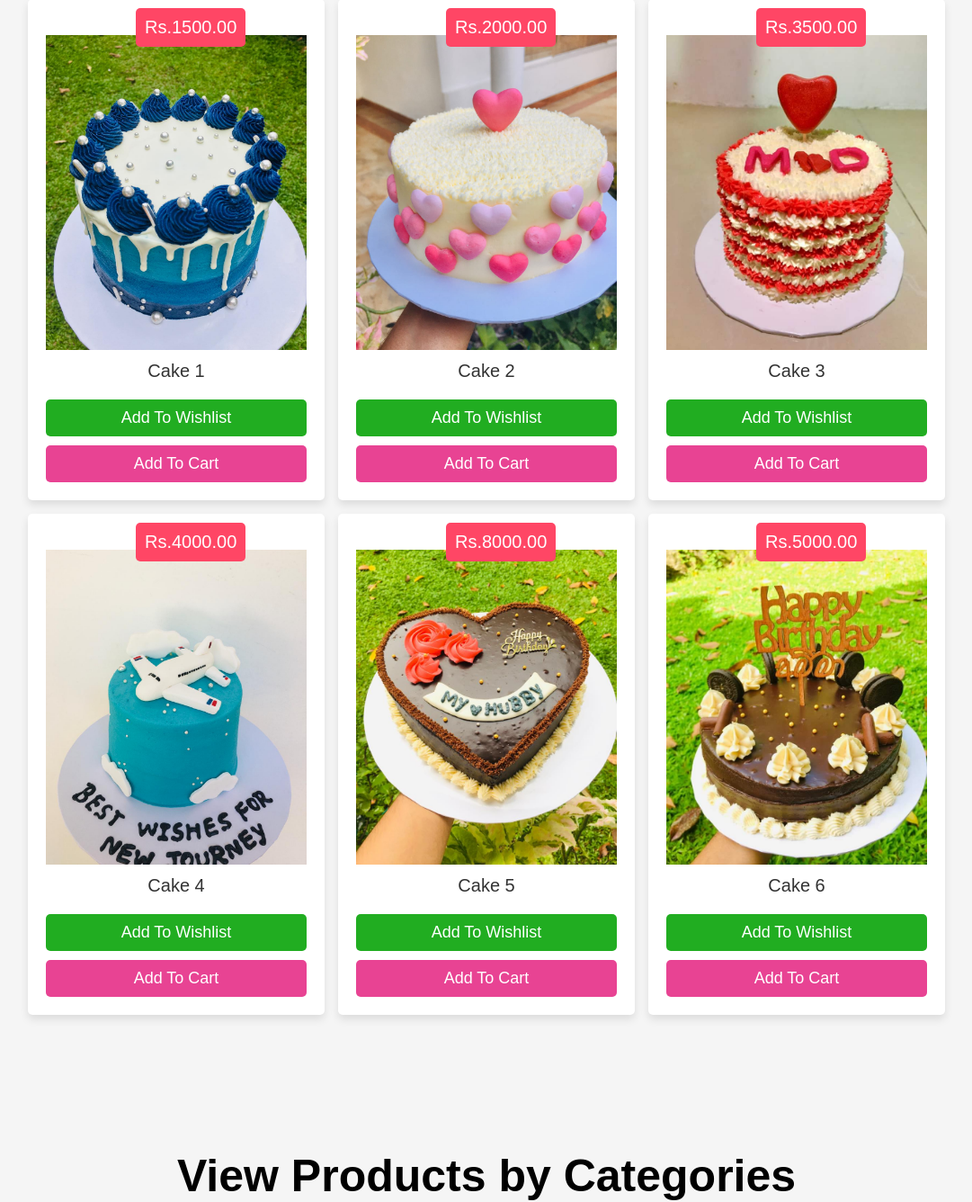
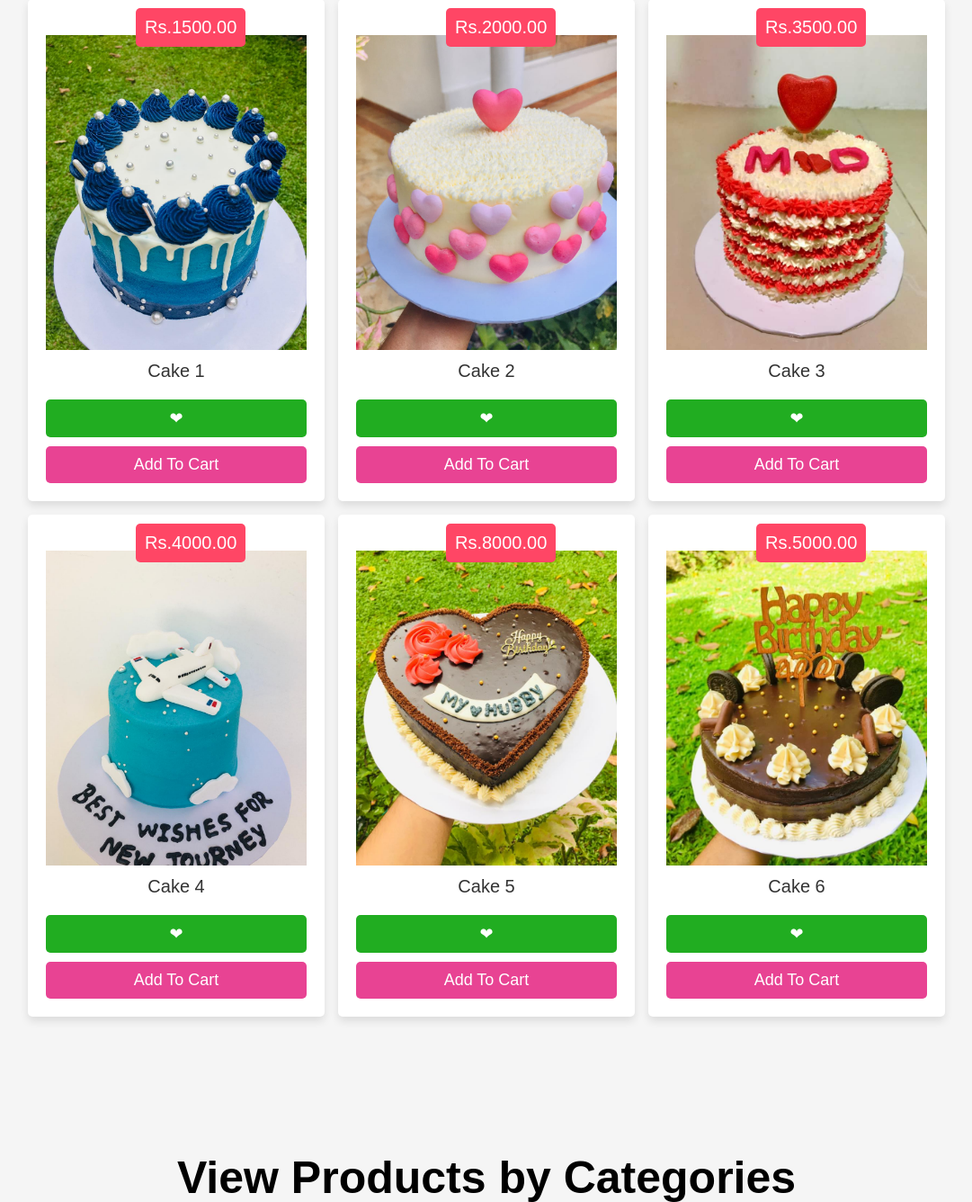
Before and after one commit to SandunLB/RR_Cake-Delivery-Website, a PHP site: page /shop.php in a window 1280 px wide. Shown: the part 294-1630 px from the top of the page at 90% size, without its empty margins (99-1180 px from the left). Run offline with PHP 8.4, Linux system fonts and the light colour scheme; a user stored in the database is signed in; data comes from the database, SQL or seed files in the repository; data that the repository does not hold is empty.

Commit message:
&#10084; (2)

```diff
--- a/shop.php
+++ b/shop.php
@@ -99,7 +99,7 @@ if(isset($_POST['add_to_cart'])){
                   <input type="hidden" name="product_name" value="<?php echo $fetch_products['name']; ?>">
                   <input type="hidden" name="product_price" value="<?php echo $fetch_products['price']; ?>">
                   <input type="hidden" name="product_image" value="<?php echo $fetch_products['image']; ?>">
-                  <input type="submit" value="add to wishlist" name="add_to_wishlist" class="option-btn">
+                  <input type="submit" value="&#10084;" name="add_to_wishlist" class="option-btn">
                   <input type="submit" value="add to cart" name="add_to_cart" class="btn">
                </form>
       <?php
```
